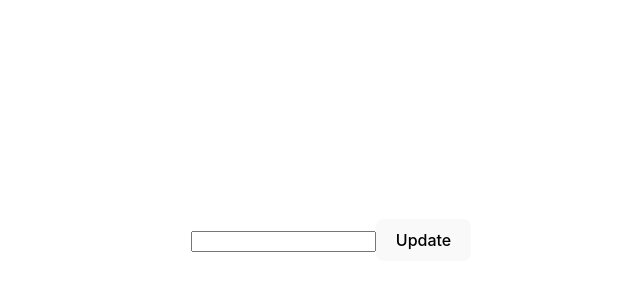
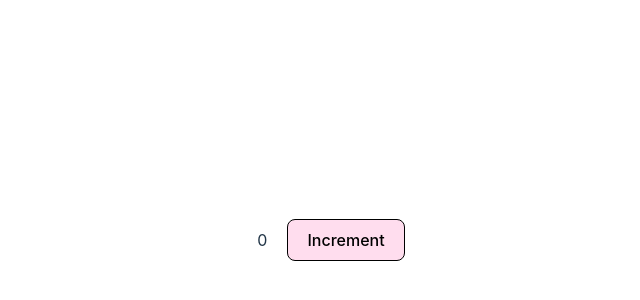
Before and after one commit to afonsecav88/test-react19, a React (Vite) app: page / in a window 1280 px wide. Shown: the part 160-460 px from the top of the page, without its empty margins (309-949 px from the left). Built offline with nearby package versions, Linux system fonts and the light colour scheme.

Commit message:
Usage of useActionState hook

```diff
--- a/src/App.tsx
+++ b/src/App.tsx
@@ -1,8 +1,12 @@
 import './App.css';
-import { UpdateName } from './components/UpdateName';
+import { UsageOfUseActionState } from './components/UsageOFUseActionState';
 
 function App() {
-  return <UpdateName />;
+  return (
+    <>
+      <UsageOfUseActionState />
+    </>
+  );
 }
 
 export default App;
--- a/src/components/UpdateName.tsx
+++ /dev/null
@@ -1,39 +0,0 @@
-import { useState } from 'react';
-
-// Before Actions
-export const UpdateName = () => {
-  const [name, setName] = useState('');
-  const [, setError] = useState(false);
-  const [errorMessage, setErrorMessage] = useState('');
-  const [isPending, setIsPending] = useState(false);
-
-  const updateName = async (name: string) => {
-    const random = Math.random();
-    console.log('object', name);
-    if (random > 0.5) return true;
-  };
-
-  const handleSubmit = async () => {
-    setIsPending(true);
-    const error = await updateName(name);
-    console.log('error', error);
-    setIsPending(false);
-    if (error) {
-      setError(error);
-      setErrorMessage('error has occurred');
-      return;
-    }
-    setErrorMessage('');
-    console.log('redirection');
-  };
-
-  return (
-    <div>
-      <input value={name} onChange={(event) => setName(event.target.value)} />
-      <button onClick={handleSubmit} disabled={isPending}>
-        Update
-      </button>
-      {errorMessage && <p>{errorMessage}</p>}
-    </div>
-  );
-};
--- /dev/null
+++ b/src/components/UsageOfUseActionState.tsx
@@ -0,0 +1,26 @@
+import { useActionState } from 'react';
+
+async function increment(previousState: number) {
+  return previousState + 1;
+}
+
+export const UsageOfUseActionState = () => {
+  // Usage
+  // Using information returned by a form action
+  const [state, formAction] = useActionState(increment, 0);
+  console.log('state', state);
+  return (
+    <form>
+      {state}
+      <button
+        formAction={formAction}
+        style={{
+          marginLeft: '20px',
+          border: 'solid 1px',
+          background: '#ffddee',
+        }}>
+        Increment
+      </button>
+    </form>
+  );
+};
```
